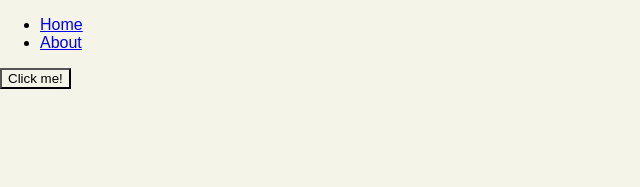
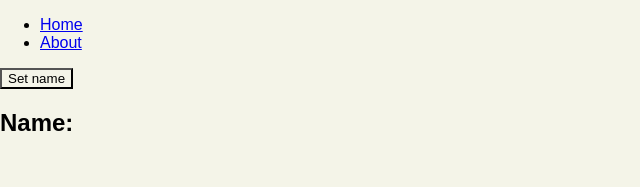
Before and after one commit to neslihannsrm/react-assigment1, a React (Vite) app in the folder gallery-project/: page / in a window 1280 px wide. Shown: the top 187 px of the page, without its empty margins (0-640 px from the left). Built offline with nearby package versions, Linux system fonts and the light colour scheme.

Commit message:
Update home.jsx

```diff
--- a/gallery-project/src/Pages/home.jsx
+++ b/gallery-project/src/Pages/home.jsx
@@ -1,21 +1,22 @@
-function Home(){
+import {useState} from 'react'
 
-    let count = 0;
-    const handleEvent = (name) => {
-       if (count < 3) {
-        count++
-        console.log(`${name} you clicked me ${count} time/s`)
-       } else {
-        console.log(`${name} Stop clicking me!`)
-       }
+
+
+function Home() {
+
+    const [name, setName] = useState ();
+
+
+    const updateName = () => {
+        setName("matilda");
     }
-
     return (
 
         <div>
-            <button className="home-btn" onClick={() => handleEvent("Matilda")}>
-                Click me!
+            <button className="home-btn" onClick={updateName}>
+               Set name
             </button>
+            <h2>Name: {name} </h2>
         </div>
 
     );
```
